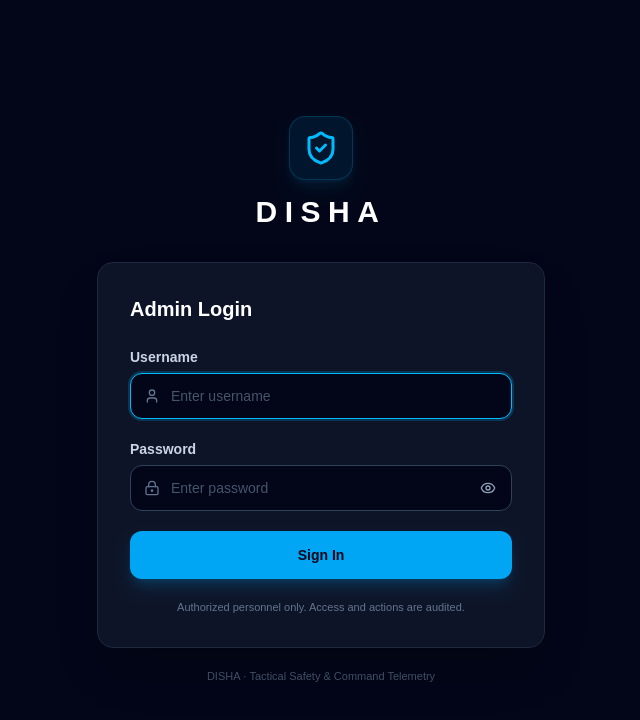
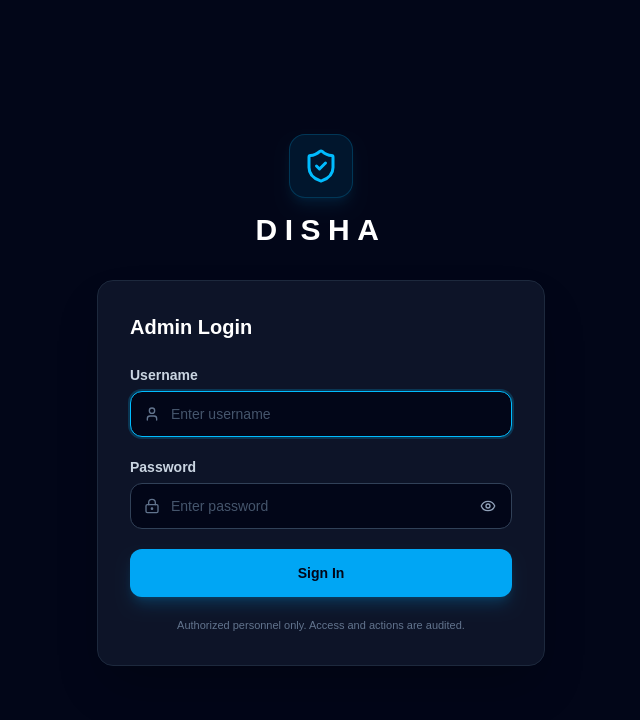
Before and after one commit to MoizD53/disha, a Next.js app: page /login in a window 1280 px wide. Shown: the top 720 px of the page, without its empty margins (319-959 px from the left). Built offline with nearby package versions, Linux system fonts and the light colour scheme.

Commit message:
style(login): remove footer text DISHA · Tactical Safety & Command Telemetry

```diff
--- a/src/app/login/page.tsx
+++ b/src/app/login/page.tsx
@@ -139,10 +139,6 @@ export default function LoginPage() {
             Authorized personnel only. Access and actions are audited.
           </p>
         </section>
-
-        <p className="mt-5 text-center text-[11px] text-slate-600">
-          DISHA · Tactical Safety &amp; Command Telemetry
-        </p>
       </div>
 
       <InstallPrompt variant="floating-banner" />
```
